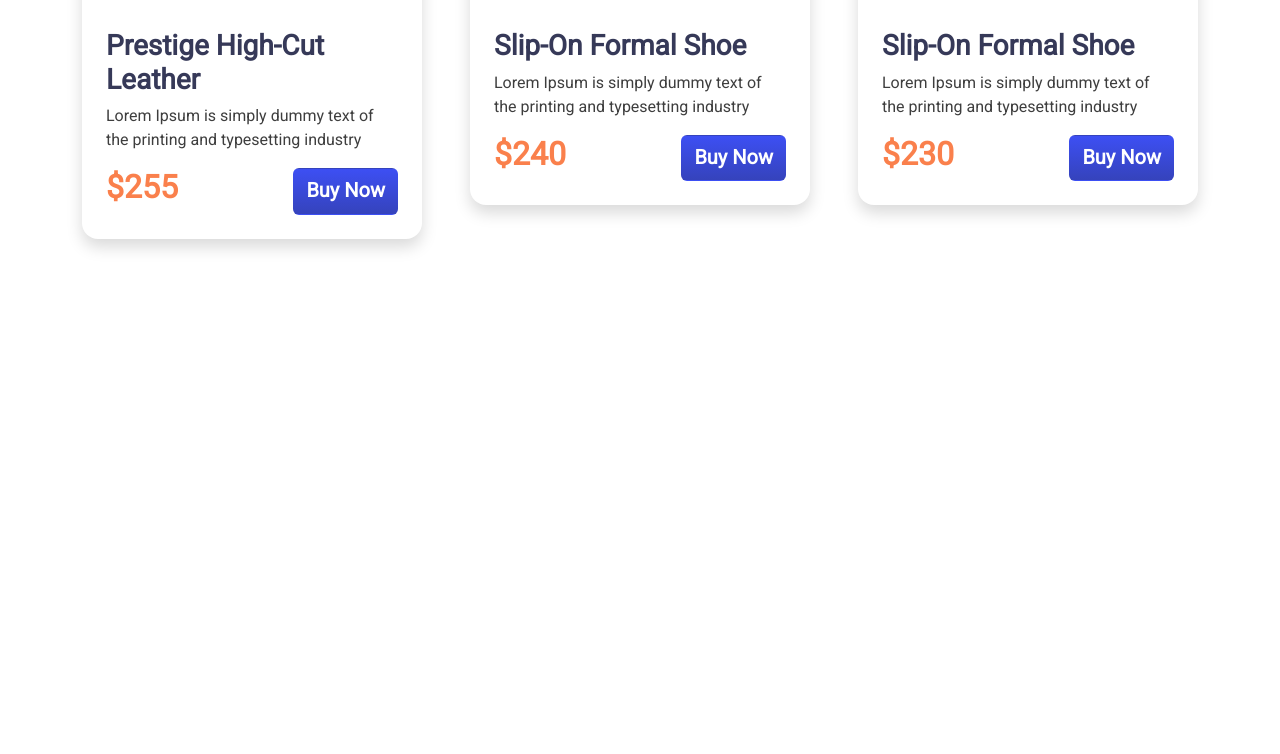
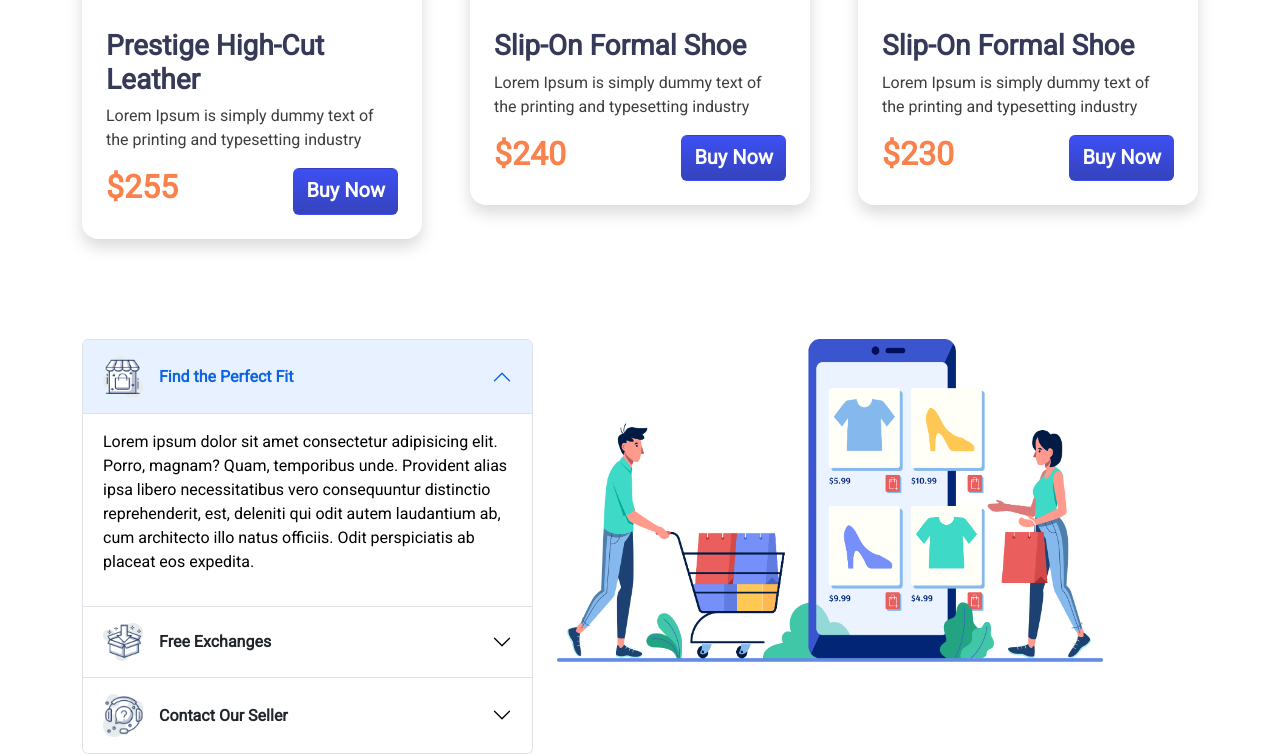
Before and after one commit to raian-shahrear/penguin-nike-eshop, a plain HTML site: page index.html in a window 1280 px wide. Shown: the part 2043-2797 px from the top of the page. Before the commit the page ends 2382 px from the top, so only its background shows below. Drawn offline with nearby package versions, Linux system fonts and the light colour scheme.

Commit message:
Service Accordion added

```diff
--- a/index.html
+++ b/index.html
@@ -253,7 +253,61 @@
       Services Area
       ------------>
       <section class="custom-margin-top">
+        <div class="row">
+          <div class="col-lg-5 order-2 order-lg-1">
+            <div class="accordion" id="accordionExample">
+              <div class="accordion-item">
+                <h2 class="accordion-header" id="headingOne">
+                  <button class="accordion-button" type="button" data-bs-toggle="collapse" data-bs-target="#collapseOne" aria-expanded="true" aria-controls="collapseOne">
+                   <div class="d-flex align-items-center">
+                    <img class="custom-accordion-img" src="./images/icons/house.png" alt="">
+                    <strong class="ms-3">Find the Perfect Fit</strong>
+                   </div>
+                  </button>
+                </h2>
+                <div id="collapseOne" class="accordion-collapse collapse show" aria-labelledby="headingOne" data-bs-parent="#accordionExample">
+                  <div class="accordion-body">
+                    <p>Lorem ipsum dolor sit amet consectetur adipisicing elit. Porro, magnam? Quam, temporibus unde. Provident alias ipsa libero necessitatibus vero consequuntur distinctio reprehenderit, est, deleniti qui odit autem laudantium ab, cum architecto illo natus officiis. Odit perspiciatis ab placeat eos expedita.</p>
+                  </div>
+                </div>
+              </div>
+              <div class="accordion-item">
+                <h2 class="accordion-header" id="headingTwo">
+                  <button class="accordion-button collapsed" type="button" data-bs-toggle="collapse" data-bs-target="#collapseTwo" aria-expanded="false" aria-controls="collapseTwo">
+                    <div class="d-flex align-items-center">
+                      <img class="custom-accordion-img" src="./images/icons/box.png" alt="">
+                      <strong class="ms-3">Free Exchanges</strong>
+                     </div>
+                  </button>
+                </h2>
+                <div id="collapseTwo" class="accordion-collapse collapse" aria-labelledby="headingTwo" data-bs-parent="#accordionExample">
+                  <div class="accordion-body">
+                    <p>Lorem ipsum dolor sit amet consectetur adipisicing elit. Porro, magnam? Quam, temporibus unde. Provident alias ipsa libero necessitatibus vero consequuntur distinctio reprehenderit, est, deleniti qui odit autem laudantium ab, cum architecto illo natus officiis. Odit perspiciatis ab placeat eos expedita.</p>
+                  </div>
+                </div>
+              </div>
+              <div class="accordion-item">
+                <h2 class="accordion-header" id="headingThree">
+                  <button class="accordion-button collapsed" type="button" data-bs-toggle="collapse" data-bs-target="#collapseThree" aria-expanded="false" aria-controls="collapseThree">
+                    <div class="d-flex align-items-center">
+                      <img class="custom-accordion-img" src="./images/icons/contact.png" alt="">
+                      <strong class="ms-3">Contact Our Seller</strong>
+                     </div>
+                  </button>
+                </h2>
+                <div id="collapseThree" class="accordion-collapse collapse" aria-labelledby="headingThree" data-bs-parent="#accordionExample">
+                  <div class="accordion-body">
+                    <p>Lorem ipsum dolor sit amet consectetur adipisicing elit. Porro, magnam? Quam, temporibus unde. Provident alias ipsa libero necessitatibus vero consequuntur distinctio reprehenderit, est, deleniti qui odit autem laudantium ab, cum architecto illo natus officiis. Odit perspiciatis ab placeat eos expedita.</p>
+                  </div>
+                </div>
+              </div>
+            </div>
+          </div>
 
+          <div class="col-lg-6 order-1 order-lg-2">
+            <img class="img-fluid" src="./images/icons/shop.png" alt="shop">
+          </div>
+        </div>
       </section>
       <!-- END Services -->
     </main>
--- a/style.css
+++ b/style.css
@@ -40,7 +40,10 @@ body{
   background: linear-gradient(180deg, var(--btnBackground-1), var(--btnBackground-2));
 }
 .custom-card-img{
-  height: 370px;
+  height: 23.125rem;
+}
+.custom-accordion-img{
+  width: 40px;
 }
 .custom-margin-top{
   margin-top: 6.25rem;
```
Also changed, not shown: images/icons/box.png (renamed from images/icons/image 13.png), images/icons/contact.png (renamed from images/icons/image 14.png), images/icons/house.png (renamed from images/icons/image 12.png), images/icons/shop.png (renamed from images/icons/XMLID 1.png).
